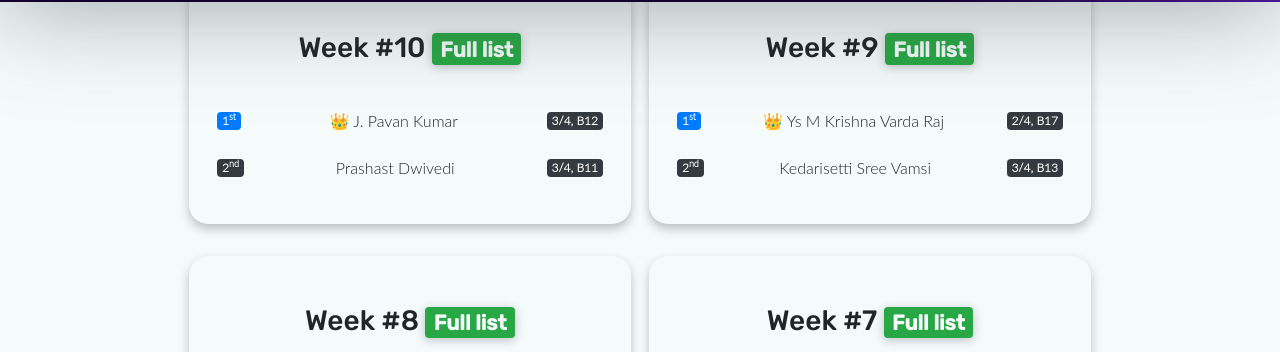
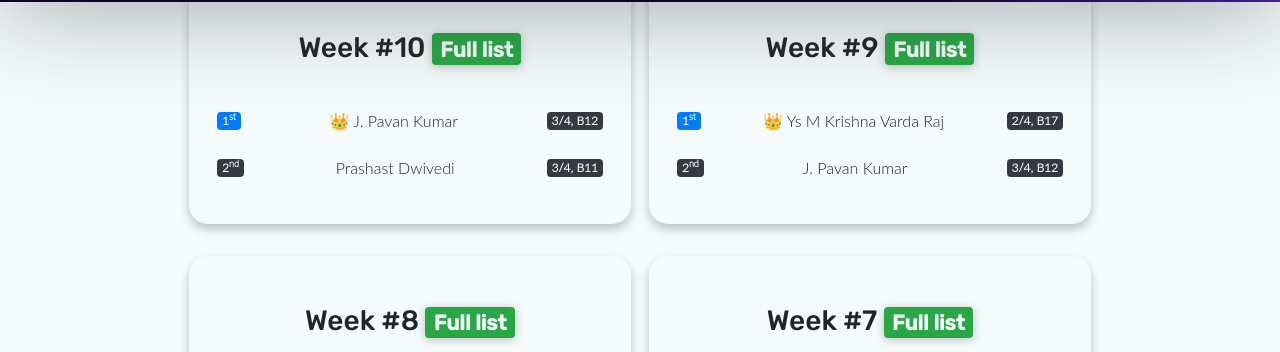
Before and after one commit to codehackathon/codehackathon.github.io, a Jekyll site: the page built from leaderboard.html, in a window 1280 px wide and 900 px high, scrolled down 309 px. Shown: the part 102-454 px from the top of the window. Built offline with Jekyll 4.4.1, drawn with Linux system fonts in a browser that asks for light colours.

Commit message:
:bug: Fixed Week 9 leaderboard Rank 2
In week 9, the second position was earned by J. Pavan, who was accidentally skipped over to the next in line. This has been rectified now.

```diff
--- a/leaderboard.html
+++ b/leaderboard.html
@@ -103,8 +103,8 @@
 							</li>
 							<li class="list-group-item d-flex justify-content-between align-items-center">
 								<span class="badge badge-dark">2<sup>nd</sup></span>
-								Kedarisetti Sree Vamsi
-								<span class="badge badge-dark">3/4, B13</span>
+								J. Pavan Kumar
+								<span class="badge badge-dark">3/4, B12</span>
 							</li>
 						</ul>
 					</div>
```
